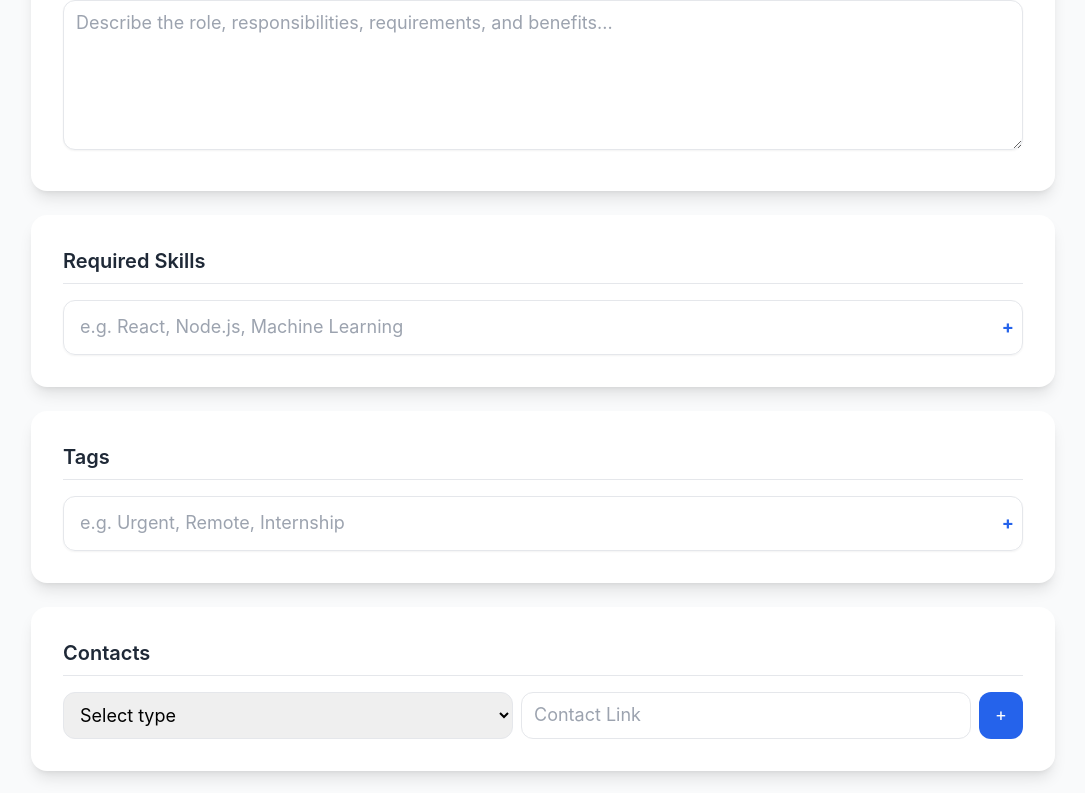
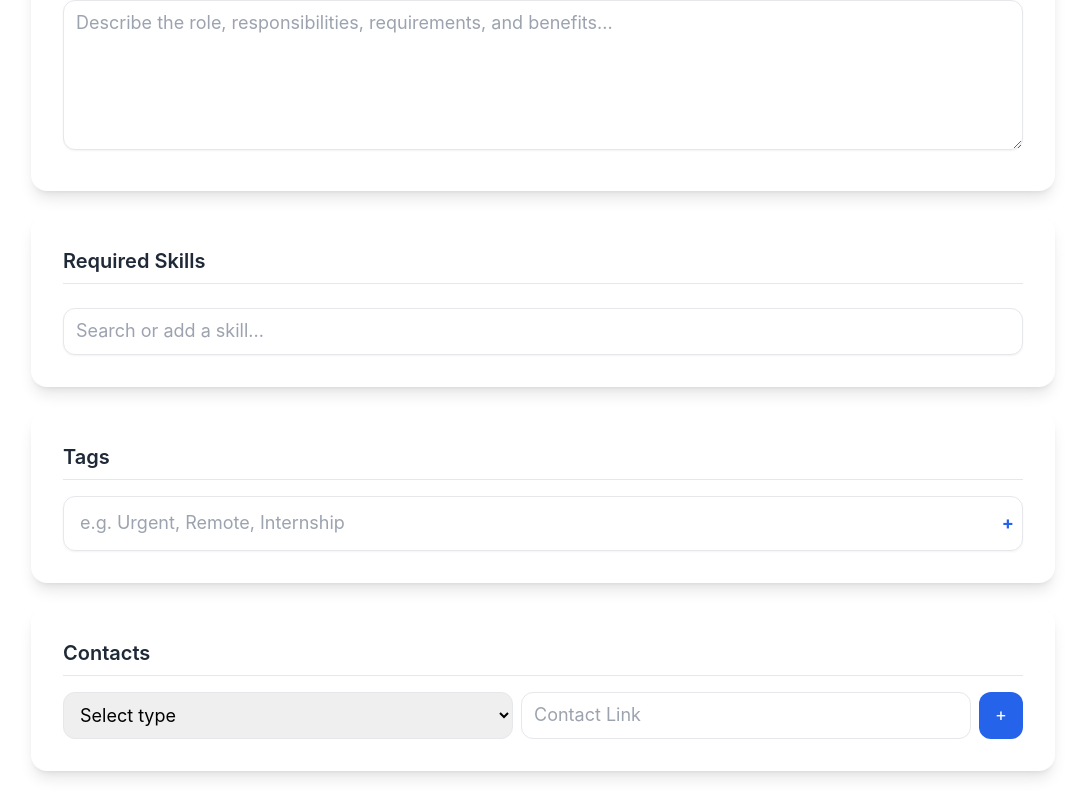
Before and after one commit to KU-jobapp-guys/KU-Seek, a Vue app in the folder frontend/: page /company/job-post-form in a window 1280 px wide. Shown: the part 706-1499 px from the top of the page, without its empty margins (97-1182 px from the left). Built offline with nearby package versions, Linux system fonts and the light colour scheme.

Commit message:
SearchableTagInput

```diff
--- /dev/null
+++ b/frontend/src/components/job-post-form/SearchableTagInput.vue
@@ -0,0 +1,83 @@
+<script setup lang="ts">
+import { ref, computed } from 'vue'
+
+const props = defineProps<{
+  modelValue: string[]
+  suggestions: string[]
+  placeholder?: string
+}>()
+
+const emit = defineEmits<{
+  (e: 'update:modelValue', value: string[]): void
+}>()
+
+const input = ref('')
+const showSuggestions = ref(false)
+
+const filteredSuggestions = computed(() => {
+  if (!input.value.trim()) return []
+  return props.suggestions.filter(
+    (s) => s.toLowerCase().includes(input.value.toLowerCase()) && !props.modelValue.includes(s),
+  )
+})
+
+const addTag = (tag: string) => {
+  if (tag && !props.modelValue.includes(tag)) {
+    emit('update:modelValue', [...props.modelValue, tag])
+  }
+  input.value = ''
+  showSuggestions.value = false
+}
+
+const removeTag = (tag: string) => {
+  emit(
+    'update:modelValue',
+    props.modelValue.filter((t) => t !== tag),
+  )
+}
+</script>
+
+<template>
+  <div class="w-full">
+    <!-- Selected Tags -->
+    <div class="flex flex-wrap gap-2 mb-2">
+      <span
+        v-for="tag in modelValue"
+        :key="tag"
+        class="bg-blue-100 text-blue-700 px-3 py-1 rounded-xl text-sm flex items-center"
+      >
+        {{ tag }}
+        <button type="button" @click="removeTag(tag)" class="ml-2 text-red-500 hover:text-red-700">
+          ✕
+        </button>
+      </span>
+    </div>
+
+    <!-- Input -->
+    <div class="relative">
+      <input
+        v-model="input"
+        :placeholder="placeholder || 'Search or add a skill...'"
+        @focus="showSuggestions = true"
+        @blur="setTimeout(() => (showSuggestions = false), 200)"
+        @keyup.enter.prevent="addTag(input)"
+        class="w-full px-3 py-2 border text-black rounded-xl shadow-sm focus:ring-2 focus:ring-blue-500 focus:border-blue-500 outline-none"
+      />
+
+      <!-- Suggestions -->
+      <ul
+        v-if="showSuggestions && filteredSuggestions.length"
+        class="absolute left-0 right-0 mt-1 bg-white border rounded-xl shadow-lg z-10 max-h-40 overflow-auto"
+      >
+        <li
+          v-for="s in filteredSuggestions"
+          :key="s"
+          @click="addTag(s)"
+          class="px-3 py-2 hover:bg-blue-50 cursor-pointer"
+        >
+          {{ s }}
+        </li>
+      </ul>
+    </div>
+  </div>
+</template>
--- a/frontend/src/views/JobPostFormView.vue
+++ b/frontend/src/views/JobPostFormView.vue
@@ -7,6 +7,7 @@ import BaseTextarea from '@/components/job-post-form/BaseTextarea.vue'
 import TagInput from '@/components/job-post-form/TagInput.vue'
 import ContactField from '@/components/job-post-form/ContactField.vue'
 import SalaryInput from '@/components/job-post-form/SalaryInput.vue'
+import SearchableTagInput from '@/components/job-post-form/SearchableTagInput.vue'
 
 // Types
 interface Contact {
@@ -75,7 +76,7 @@ const handleSubmit = (): void => {
 </script>
 
 <template>
-  <div class="min-h-screen bg-gray-50 pb-10">
+  <div class="min-h-screen pb-10">
     <!-- Header -->
     <header class="text-center py-14 bg-gradient-to-r from-green-500 to-indigo-600">
       <h1 class="text-4xl md:text-5xl font-bold text-white mb-2">Create Your Job Post</h1>
@@ -86,7 +87,7 @@ const handleSubmit = (): void => {
 
     <div class="max-w-5xl mx-auto -mt-10 space-y-6">
       <!-- Basic Information -->
-      <section class="bg-white shadow-lg rounded-2xl p-8">
+      <section class="bg-white shadow-lg rounded-2xl p-8 mx-4 md:mx-0">
         <h2 class="text-xl font-semibold text-gray-800 border-b pb-2 mb-4">Basic Information</h2>
         <div class="grid grid-cols-1 md:grid-cols-2 gap-6">
           <BaseInput
@@ -126,7 +127,7 @@ const handleSubmit = (): void => {
       </section>
 
       <!-- Job Description -->
-      <section class="bg-white shadow-lg rounded-2xl p-8">
+      <section class="bg-white shadow-lg rounded-2xl p-8 mx-4 md:mx-0">
         <h2 class="text-xl font-semibold text-gray-800 border-b pb-2 mb-4">Job Description</h2>
         <BaseTextarea
           v-model="jobPost.description"
@@ -135,28 +136,39 @@ const handleSubmit = (): void => {
       </section>
 
       <!-- Work Fields -->
-      <section class="bg-white shadow-lg rounded-2xl p-8">
+      <section class="bg-white shadow-lg rounded-2xl p-8 mx-4 md:mx-0">
         <h2 class="text-xl font-semibold text-gray-800 border-b pb-2 mb-4">Required Skills</h2>
-        <TagInput
+        <SearchableTagInput
           v-model="jobPost.workFields"
-          placeholder="e.g. React, Node.js, Machine Learning"
+          :suggestions="[
+            'React',
+            'Vue',
+            'Angular',
+            'Node.js',
+            'Python',
+            'Django',
+            'Machine Learning',
+            'AWS',
+            'SQL',
+          ]"
+          placeholder="Search or add a skill..."
         />
       </section>
 
       <!-- Tags -->
-      <section class="bg-white shadow-lg rounded-2xl p-8">
+      <section class="bg-white shadow-lg rounded-2xl p-8 mx-4 md:mx-0">
         <h2 class="text-xl font-semibold text-gray-800 border-b pb-2 mb-4">Tags</h2>
         <TagInput v-model="jobPost.tags" placeholder="e.g. Urgent, Remote, Internship" />
       </section>
 
       <!-- Contacts -->
-      <section class="bg-white shadow-lg rounded-2xl p-8">
+      <section class="bg-white shadow-lg rounded-2xl p-8 mx-4 md:mx-0">
         <h2 class="text-xl font-semibold text-gray-800 border-b pb-2 mb-4">Contacts</h2>
         <ContactField v-model="jobPost.contacts" />
       </section>
 
       <!-- Submit -->
-      <div class="flex justify-end">
+      <div class="flex justify-end mx-4 md:mx-0">
         <button
           type="submit"
           @click.prevent="handleSubmit"
```
